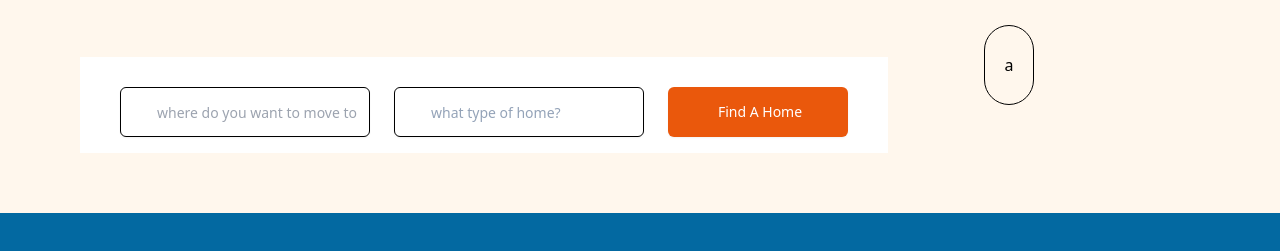
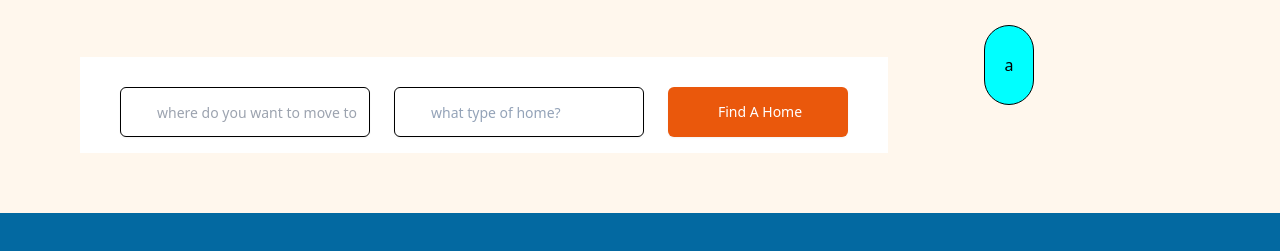
Before and after one commit to efem98/tailwind-deployment, a website: page index.html in a window 1280 px wide. Shown: the part 813-1064 px from the top of the page. Drawn offline with nearby package versions, Linux system fonts and the light colour scheme.

Commit message:
i added a background color

```diff
--- a/box.css
+++ b/box.css
@@ -5,3 +5,6 @@
 		margin:20px auto;
 
 }
+.rita{
+	background-color: aqua;
+}
--- a/index.html
+++ b/index.html
@@ -91,7 +91,7 @@
 
 				</div>
 				<button class="xl:ml-24 ml-16 mt-7 border border-black rounded-full w-[50px]
-				 h-20">a</button>
+				 h-20 rita">a</button>
 			</div>
 		</div>
 
```
